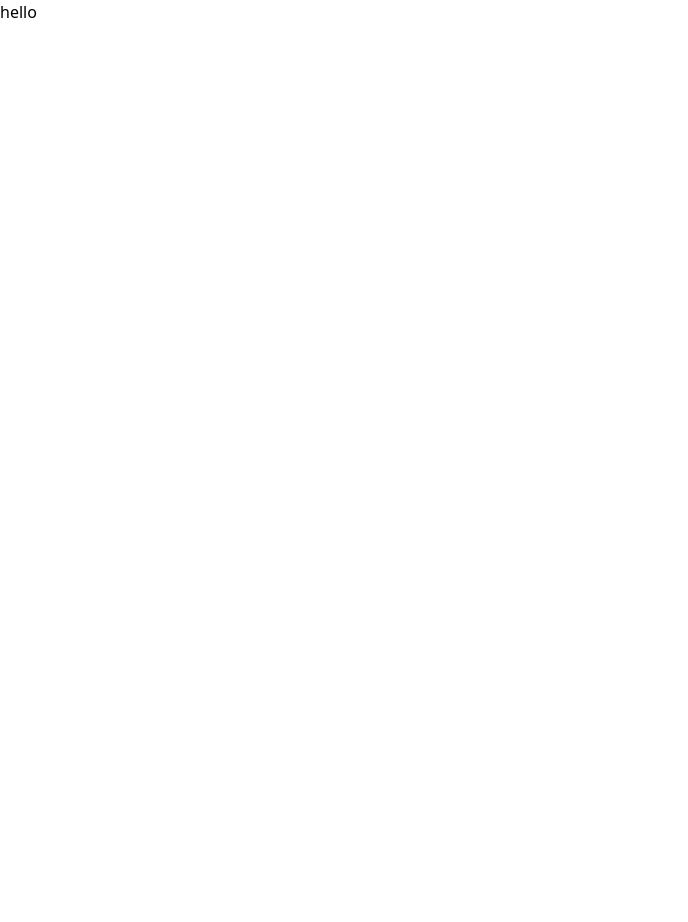
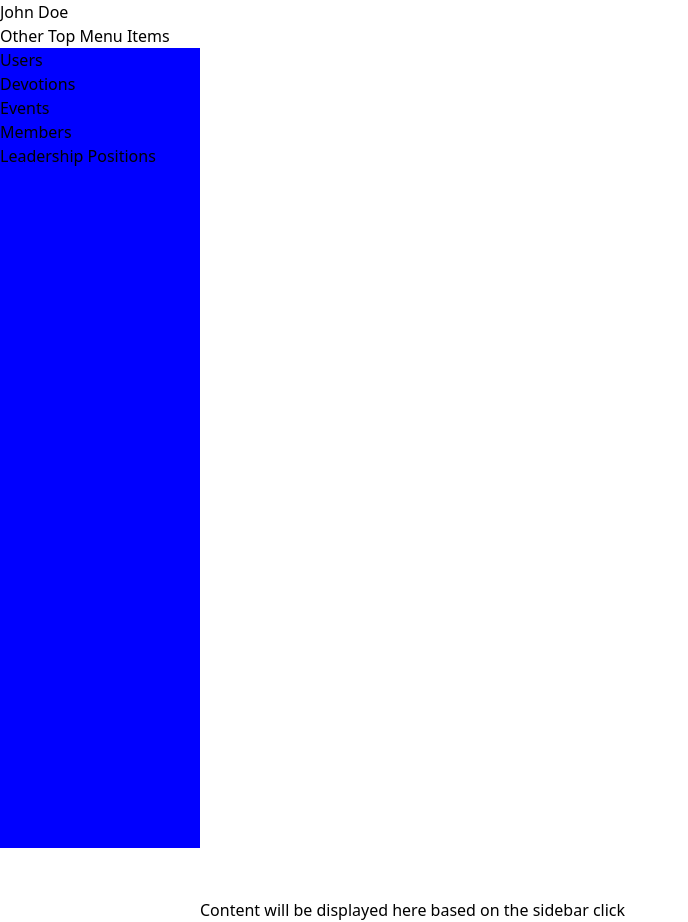
Before and after one commit to mercymugambi/aic_react_app, a React (Create React App) app: page / in a window 1280 px wide. Shown: the whole page, without its empty margins (0-688 px from the left). Before the commit the page ends 800 px from the top, so only its background shows below. Built offline with nearby package versions, Linux system fonts and the light colour scheme; a web font is replaced by a local one.

Commit message:
Create Dashboard folder for the components

```diff
--- a/src/App.js
+++ b/src/App.js
@@ -1,7 +1,16 @@
+import MainContainer from "./components/Dashboard/MainContainer";
+import Sidebar from "./components/Dashboard/Sidebar";
+import TopMenu from "./components/Dashboard/TopMenu";
+
 function App() {
+  const user = 'John Doe'; // replace with the logged-in user's name
+  const content = 'Content will be displayed here based on the sidebar click';
+
   return (
     <div className="App">
-      <h2>hello </h2>
+      <TopMenu user={user} />
+      <Sidebar />
+      <MainContainer content={content} />
     </div>
   );
 }
--- /dev/null
+++ b/src/components/Dashboard/MainContainer.js
@@ -0,0 +1,11 @@
+import React from 'react';
+
+const MainContainer = ({ content }) => {
+  return (
+    <div style={{ marginLeft: '200px', marginTop: '50px' }}>
+      <div>{content}</div>
+    </div>
+  );
+};
+
+export default MainContainer;
--- /dev/null
+++ b/src/components/Dashboard/Sidebar.js
@@ -0,0 +1,17 @@
+import React from 'react';
+
+const Sidebar = () => {
+  return (
+    <div style={{ backgroundColor: 'blue', width: '200px', height: '100vh' }}>
+      <ul class="text-white-600">
+        <li>Users</li>
+        <li>Devotions</li>
+        <li>Events</li>
+        <li>Members</li>
+        <li>Leadership Positions</li>
+      </ul>
+    </div>
+  );
+};
+
+export default Sidebar;
--- /dev/null
+++ b/src/components/Dashboard/TopMenu.js
@@ -0,0 +1,12 @@
+import React from 'react';
+
+const TopMenu = ({ user }) => {
+  return (
+    <div className='bg-blue-950'>
+      <div>{user}</div>
+      <div>Other Top Menu Items</div>
+    </div>
+  );
+};
+
+export default TopMenu;
```
Also changed, not shown: src/index.css (line endings or trailing spaces).
